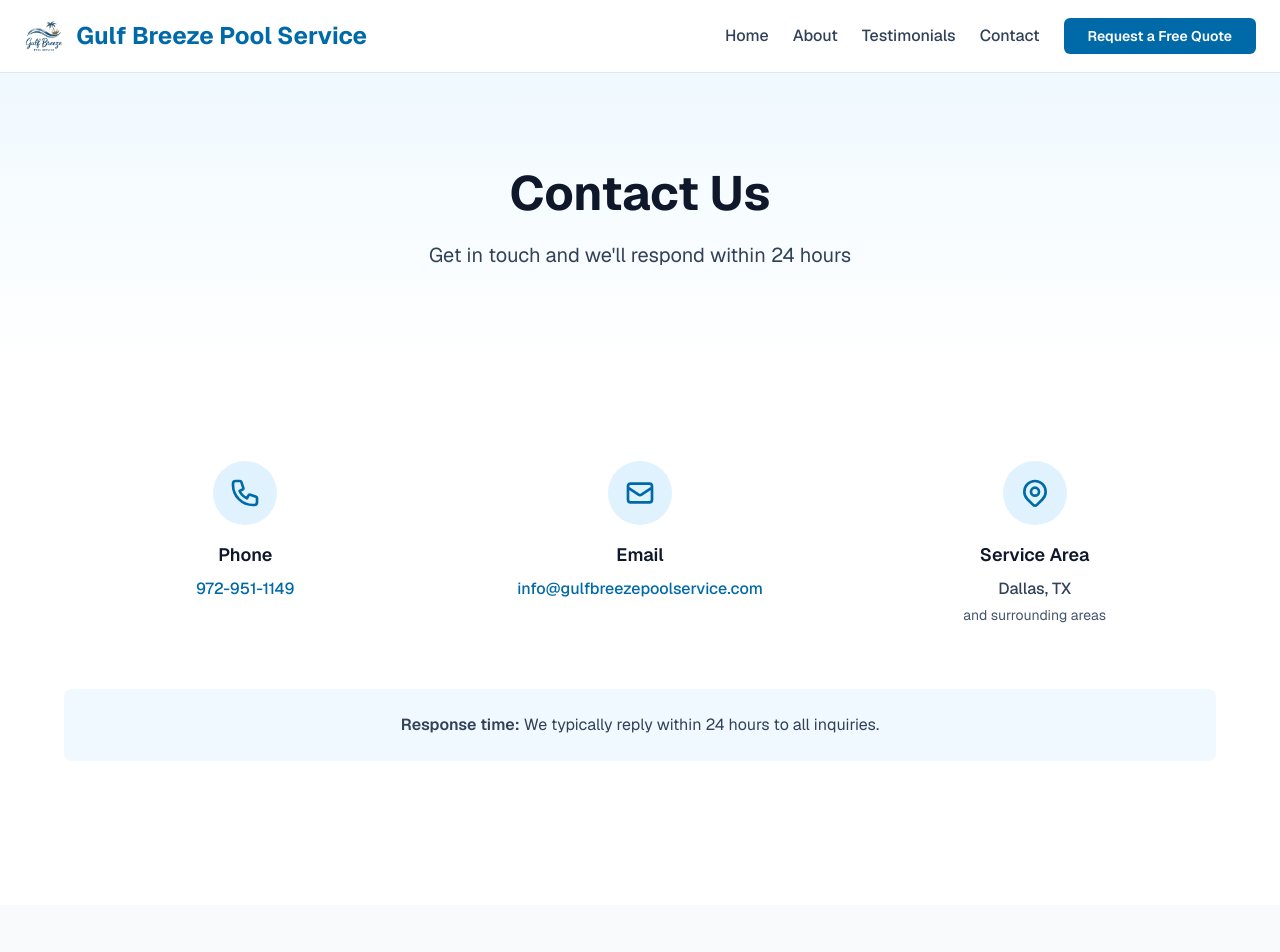
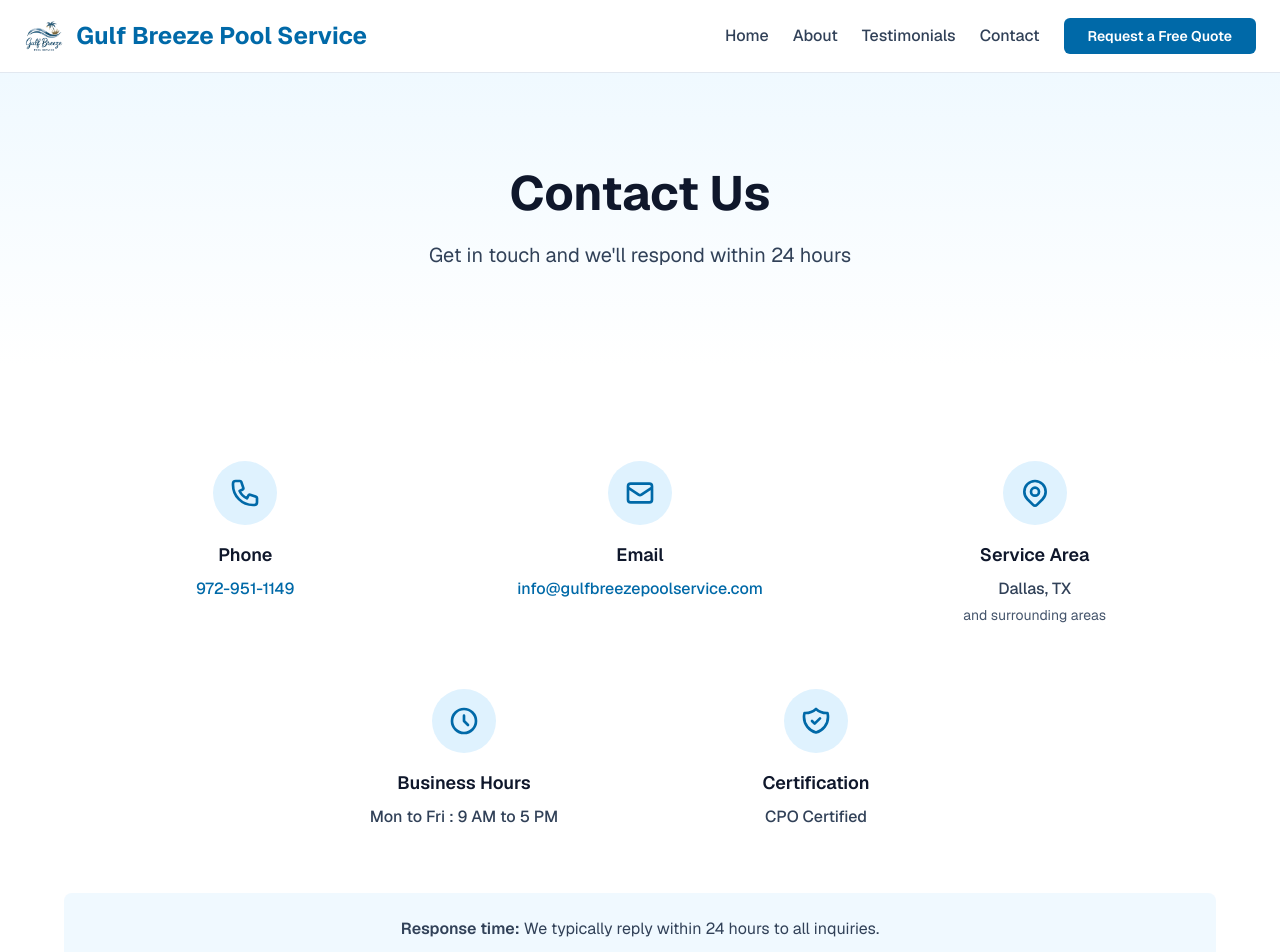
Before and after one commit to nitishbach/dallas-pools-site, a Next.js app: page /contact in a window 1280 px wide. Shown: the top 952 px of the page. Built offline with nearby package versions, Linux system fonts and the light colour scheme.

Commit message:
Added Hour of Operation and CPO Cetified

```diff
--- a/app/about/page.tsx
+++ b/app/about/page.tsx
@@ -119,7 +119,7 @@ export default function About() {
               },
               {
                 title: "Safety",
-                desc: "We're fully licensed and insured. Your pool and property are protected, and we follow all safety protocols.",
+                desc: "We're fully licensed, insured, and CPO certified. Your pool and property are protected, and we follow all safety protocols.",
                 icon: (
                   <svg
                     className="w-8 h-8"
--- a/app/contact/page.tsx
+++ b/app/contact/page.tsx
@@ -137,6 +137,51 @@ export default function Contact() {
             </div>
           </div>
 
+          <div className="grid md:grid-cols-2 gap-8 mb-16 max-w-2xl mx-auto">
+            <div className="text-center">
+              <div className="w-16 h-16 rounded-full bg-sky-100 flex items-center justify-center mx-auto mb-4">
+                <svg
+                  className="w-8 h-8 text-sky-700"
+                  fill="none"
+                  stroke="currentColor"
+                  viewBox="0 0 24 24"
+                >
+                  <path
+                    strokeLinecap="round"
+                    strokeLinejoin="round"
+                    strokeWidth={2}
+                    d="M12 8v4l3 3m6-3a9 9 0 11-18 0 9 9 0 0118 0z"
+                  />
+                </svg>
+              </div>
+              <h3 className="font-semibold text-lg mb-2 text-slate-900">
+                Business Hours
+              </h3>
+              <p className="text-slate-700 font-medium">Mon to Fri : 9 AM to 5 PM</p>
+            </div>
+            <div className="text-center">
+              <div className="w-16 h-16 rounded-full bg-sky-100 flex items-center justify-center mx-auto mb-4">
+                <svg
+                  className="w-8 h-8 text-sky-700"
+                  fill="none"
+                  stroke="currentColor"
+                  viewBox="0 0 24 24"
+                >
+                  <path
+                    strokeLinecap="round"
+                    strokeLinejoin="round"
+                    strokeWidth={2}
+                    d="M9 12l2 2 4-4m5.618-4.016A11.955 11.955 0 0112 2.944a11.955 11.955 0 01-8.618 3.04A12.02 12.02 0 003 9c0 5.591 3.824 10.29 9 11.622 5.176-1.332 9-6.03 9-11.622 0-1.042-.133-2.052-.382-3.016z"
+                  />
+                </svg>
+              </div>
+              <h3 className="font-semibold text-lg mb-2 text-slate-900">
+                Certification
+              </h3>
+              <p className="text-slate-700 font-medium">CPO Certified</p>
+            </div>
+          </div>
+
           <div className="bg-sky-50 rounded-lg p-6 mb-12 text-center">
             <p className="text-slate-700">
               <span className="font-semibold">Response time:</span> We typically
--- a/app/page.tsx
+++ b/app/page.tsx
@@ -70,7 +70,7 @@ export default function Home() {
                 </a>
               </div>
               <div className="mt-6 text-sm text-slate-600">
-                <span className="font-semibold">Licensed & insured</span> ·
+                <span className="font-semibold">CPO Certified</span> · Licensed & insured ·
                 Same-week availability · Satisfaction guaranteed
               </div>
             </div>
--- a/components/Footer.tsx
+++ b/components/Footer.tsx
@@ -13,9 +13,12 @@ export default function Footer() {
               height={70}
               className="h-14 w-auto mb-4"
             />
-            <p className="text-sm text-slate-400">
+            <p className="text-sm text-slate-400 mb-2">
               Professional pool cleaning and maintenance services in Dallas, TX
               and surrounding areas.
+            </p>
+            <p className="text-sm text-slate-400">
+              <span className="font-semibold text-slate-300">CPO Certified</span>
             </p>
           </div>
           <div>
@@ -39,6 +42,9 @@ export default function Footer() {
                 >
                   info@gulfbreezepoolservice.com
                 </a>
+              </p>
+              <p>
+                <span className="text-slate-400">Hours:</span> Mon to Fri : 9 AM to 5 PM
               </p>
             </div>
           </div>
```
